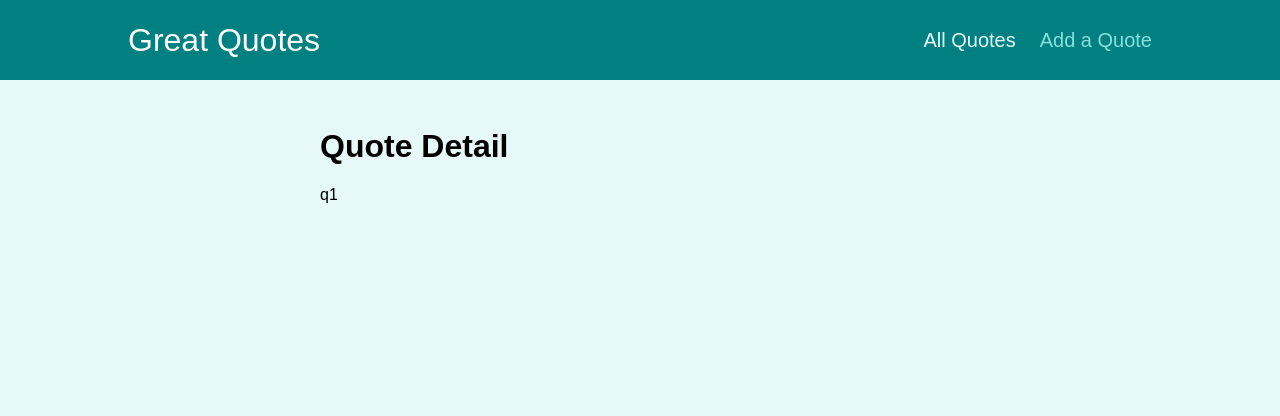
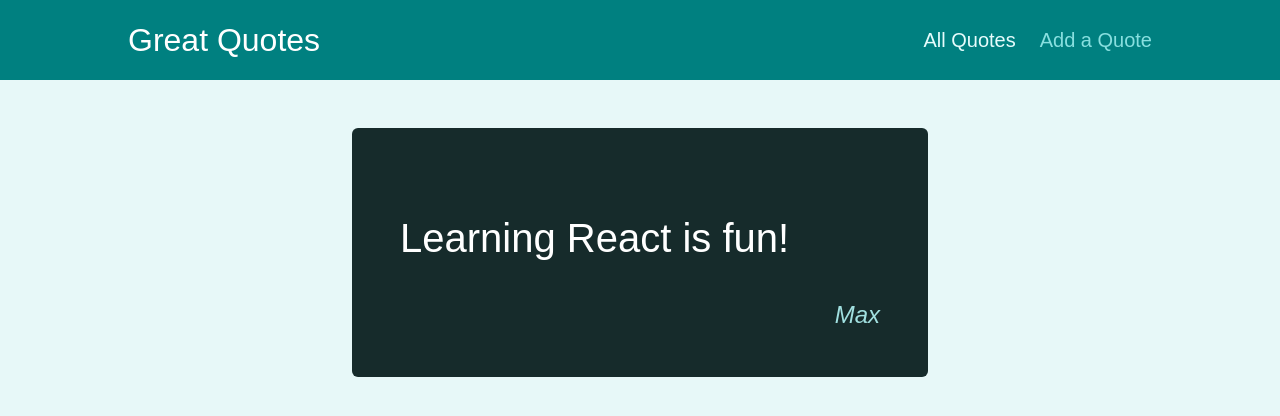
Before and after one commit to marcosfil/quotes-creator, a React (Create React App) app: page /quotes/q1 in a window 1280 px wide. Shown: the top 416 px of the page. Built offline with nearby package versions, Linux system fonts and the light colour scheme.

Commit message:
second commit

```diff
--- a/src/App.js
+++ b/src/App.js
@@ -4,6 +4,7 @@
 import AllQuotes from "./pages/AllQuotes";
 import NewQuote from "./pages/NewQuote";
 import QuoteDetail from "./pages/QuoteDetail";
+import NotFound from "./pages/NotFound";
 
 function App() {
   return (
@@ -22,6 +23,9 @@
         <Route path="/new-quote">
           <NewQuote />
         </Route>
+        <Route path="*">
+          <NotFound />
+        </Route>
       </Switch>
     </Layout>
   );
--- a/src/components/quotes/QuoteItem.js
+++ b/src/components/quotes/QuoteItem.js
@@ -1,4 +1,5 @@
-import classes from './QuoteItem.module.css';
+import classes from "./QuoteItem.module.css";
+import { Link } from "react-router-dom";
 
 const QuoteItem = (props) => {
   return (
@@ -9,9 +10,9 @@
         </blockquote>
         <figcaption>{props.author}</figcaption>
       </figure>
-      <a className='btn'>
+      <Link className="btn" to={`/quotes/${props.id}`}>
         View Fullscreen
-      </a>
+      </Link>
     </li>
   );
 };
--- /dev/null
+++ b/src/pages/NotFound.js
@@ -0,0 +1,9 @@
+const NotFound = () => {
+  return (
+    <div className="centered">
+      <p>Page not found!</p>
+    </div>
+  );
+};
+
+export default NotFound;
--- a/src/pages/QuoteDetail.js
+++ b/src/pages/QuoteDetail.js
@@ -1,13 +1,31 @@
 import { Fragment } from "react";
 import { Route, useParams } from "react-router-dom";
+
+import HighlightedQuote from "../components/quotes/HighlightedQuote";
+
 import Comments from "../components/comments/Comments";
+
+const DUMMY_QUOTES = [
+  { id: "q1", author: "Max", text: "Learning React is fun!" },
+  { id: "q2", author: "Max2", text: "Learning React is bad!" },
+  { id: "q3", author: "Max3", text: "Learning React is great!" },
+];
 
 const QuoteDetail = () => {
   const params = useParams();
+
+  const quote = DUMMY_QUOTES.find((quote) => quote.id === params.quoteId);
+
+  if (!quote) {
+    return (
+      <Fragment>
+        <HighlightedQuote text={"No Quote Found!"}></HighlightedQuote>
+      </Fragment>
+    );
+  }
   return (
     <Fragment>
-      <h1>Quote Detail</h1>
-      <p>{params.quoteId}</p>
+      <HighlightedQuote text={quote.text} author={quote.author} />
       <Route path={`/quotes/${params.quoteId}/comments`}>
         <Comments />
       </Route>
```
